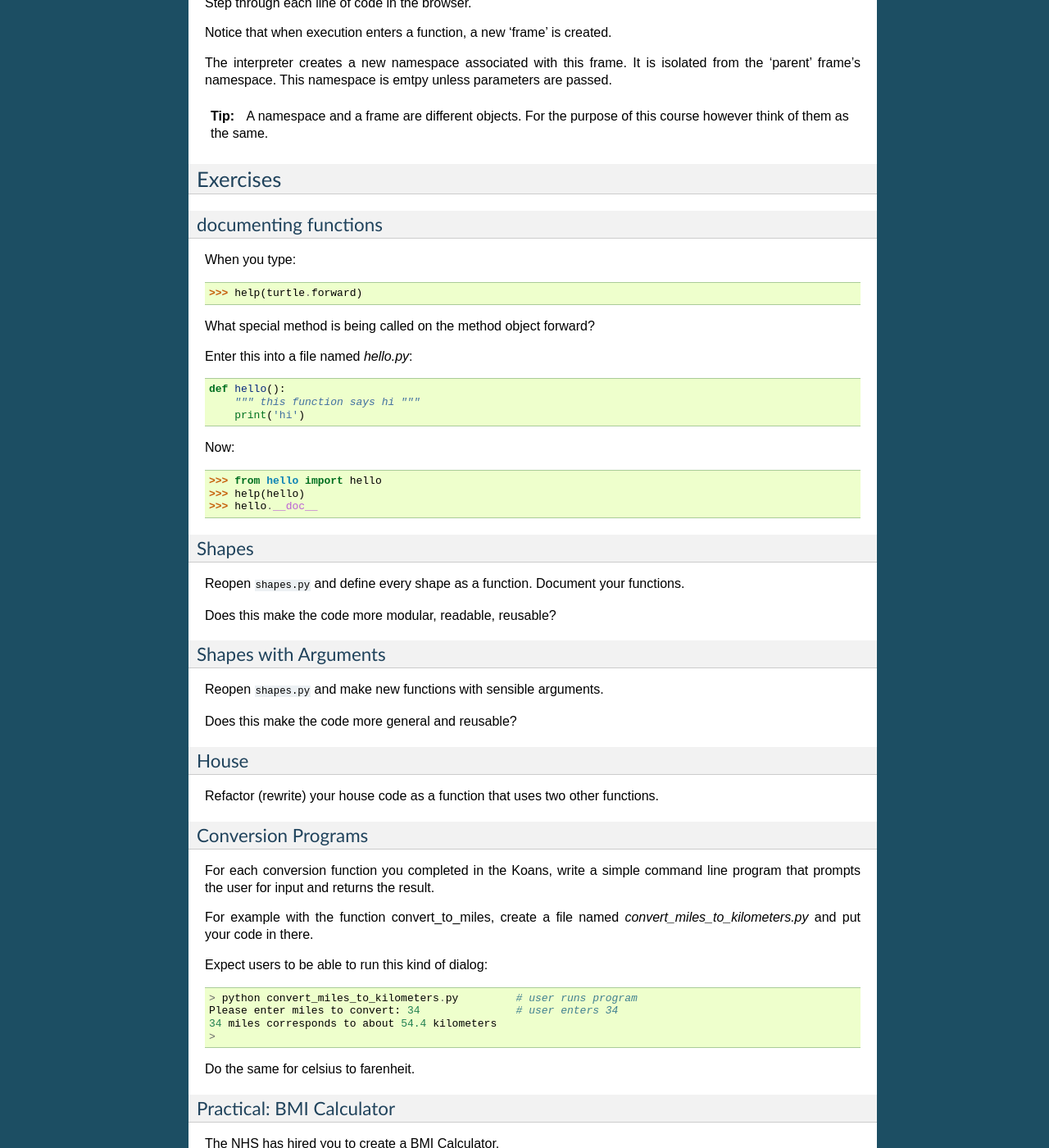
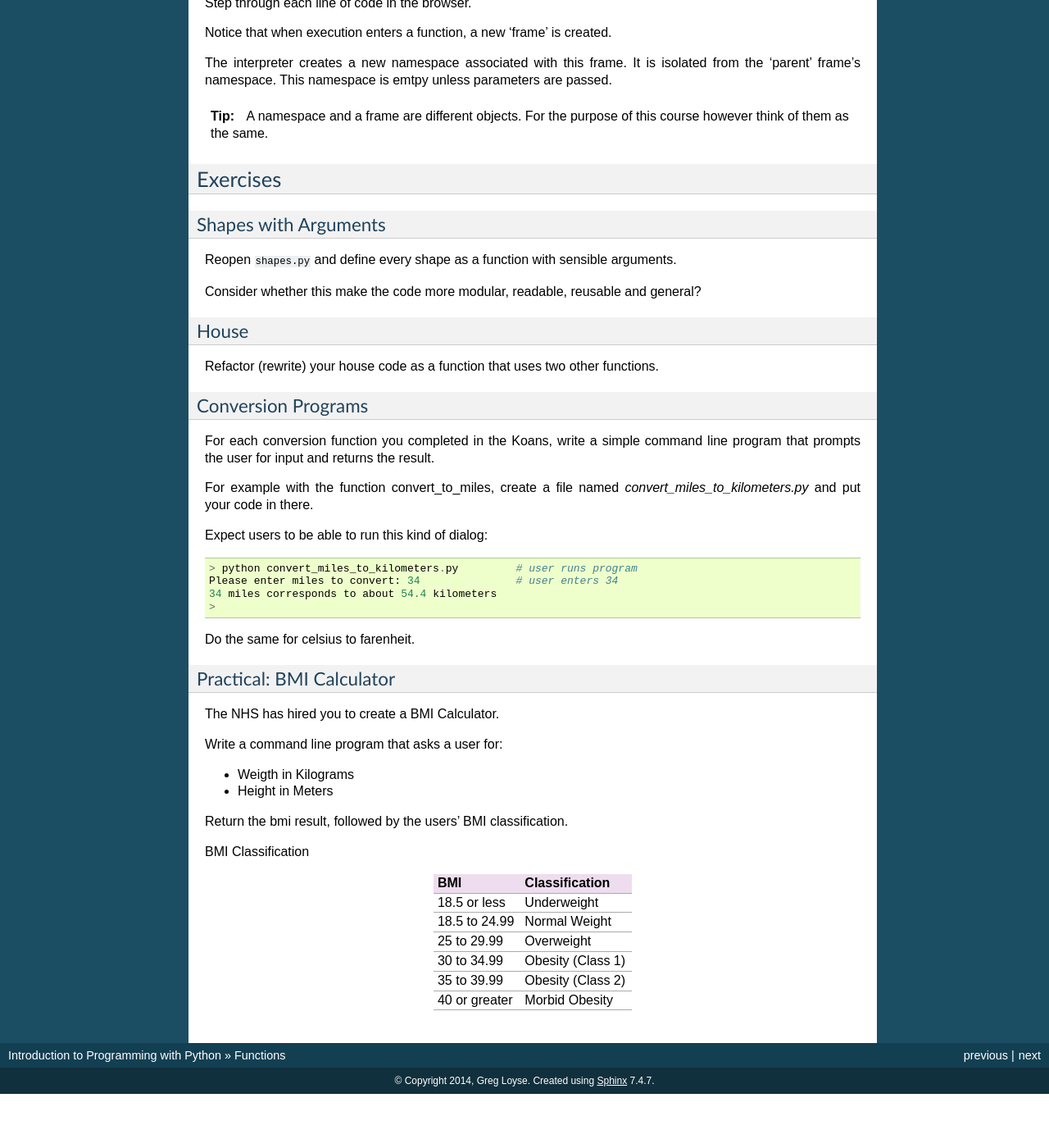
Before and after one commit to gu-lseg/intro-to-programming, a Sphinx documentation site: the page built from source/functions.rst, in a window 1280 px wide and 1400 px high, scrolled down 2924 px. Shown: the whole window at 82% size. Built offline with Sphinx 7.4.7, drawn with Linux system fonts in a browser that asks for light colours; pages that are not in the unit, such as notebooks, are missing from menus; after the commit the page ends 4258 px from its top, so only the background shows below that; some of the changed text lies outside the part shown.

Commit message:
removing doc functions

```diff
--- a/source/functions.rst
+++ b/source/functions.rst
@@ -158,43 +158,12 @@ Exercises
 =========
 
 
-documenting functions
----------------------
-
-When you type::
-
-    >>> help(turtle.forward)
-
-What special method is being called on the method object forward?
-
-Enter this into a file named `hello.py`::
-
-    def hello():
-        """ this function says hi """
-        print('hi')
-
-Now::
-
-    >>> from hello import hello
-    >>> help(hello)
-    >>> hello.__doc__
-
-Shapes
-------
-
-Reopen ``shapes.py`` and define every shape as a function. Document your
-functions.
-
-Does this make the code more modular, readable, reusable?
-
-
 Shapes with Arguments
 ---------------------
 
-Reopen ``shapes.py`` and make new functions with sensible arguments.
+Reopen ``shapes.py`` and define every shape as a function with sensible arguments.
 
-Does this make the code more general and reusable?
-
+Consider whether this make the code more modular, readable, reusable and general?
 
 House
 -----
```
